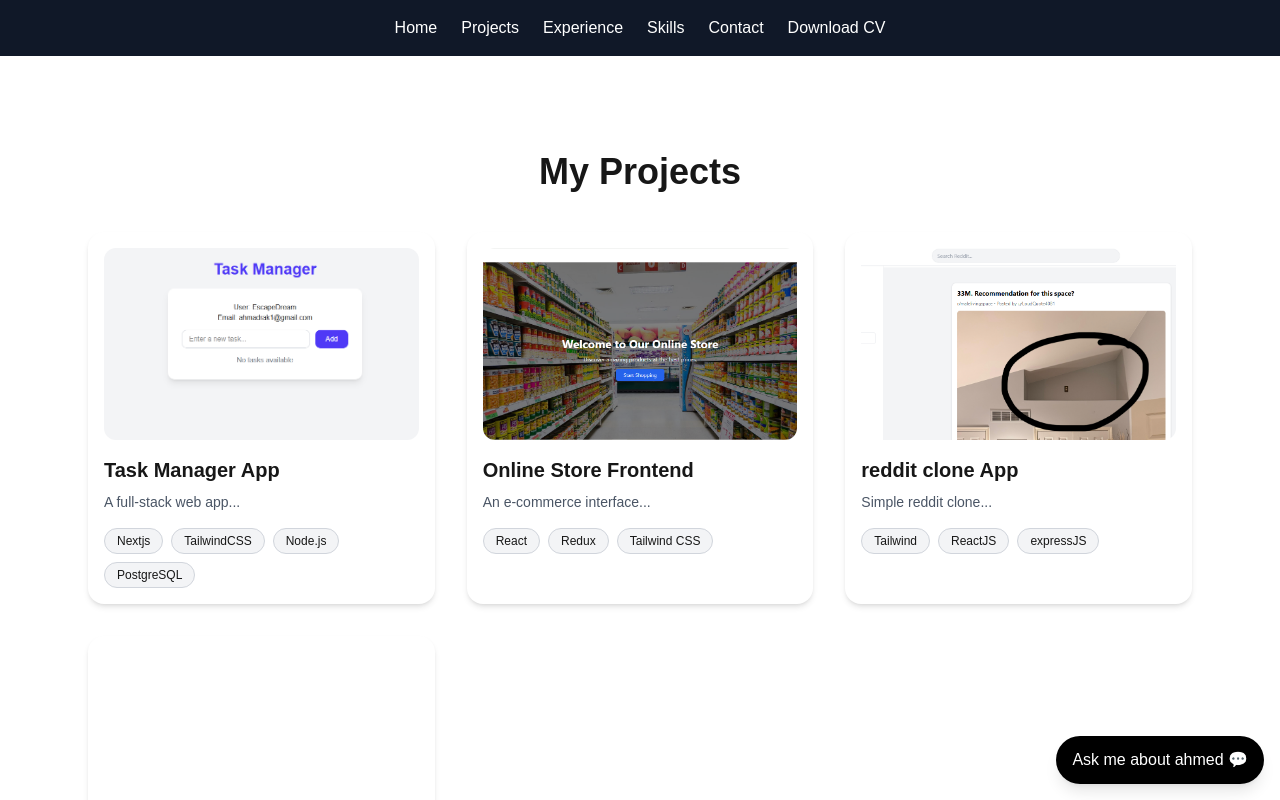
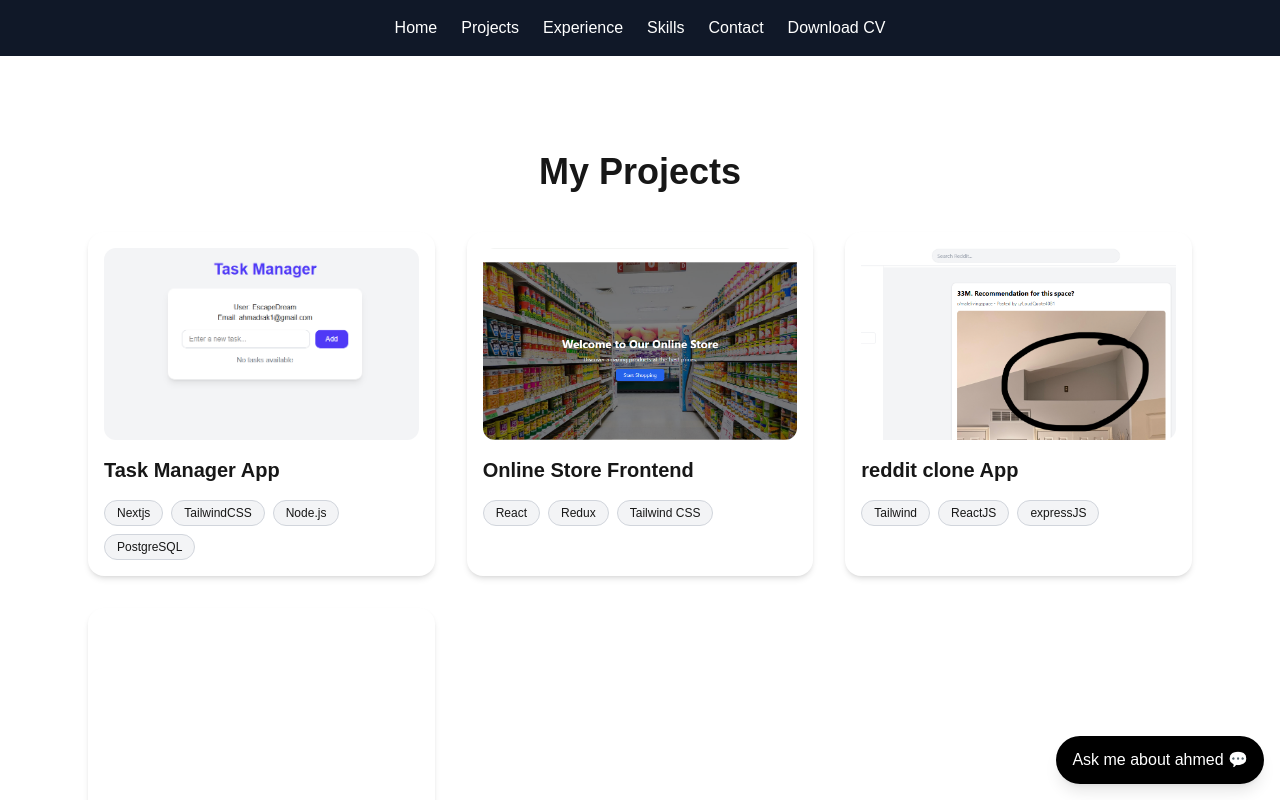
Before and after one commit to ahmadrak/my-portfolio, a Next.js app: page /project in a window 1280 px wide. Shown: the top 800 px of the page. Built offline with nearby package versions, Linux system fonts and the light colour scheme.

Commit message:
Remove project description from project page
Removed project description paragraph from project link.

```diff
--- a/app/project/page.tsx
+++ b/app/project/page.tsx
@@ -26,9 +26,7 @@ const ProjectsPage = () => {
             <div className="mt-4 flex flex-col flex-grow">
               <Link href={`/project/${project.id}`}>
               <h3 className="text-xl font-semibold">{project.title}</h3>
-              <p className="text-gray-600 text-sm mt-2 flex-grow">
-                {project.description}
-              </p>
+
               </Link>
               {/* Technologies */}
               <div className="mt-4 flex flex-wrap gap-2">
```
